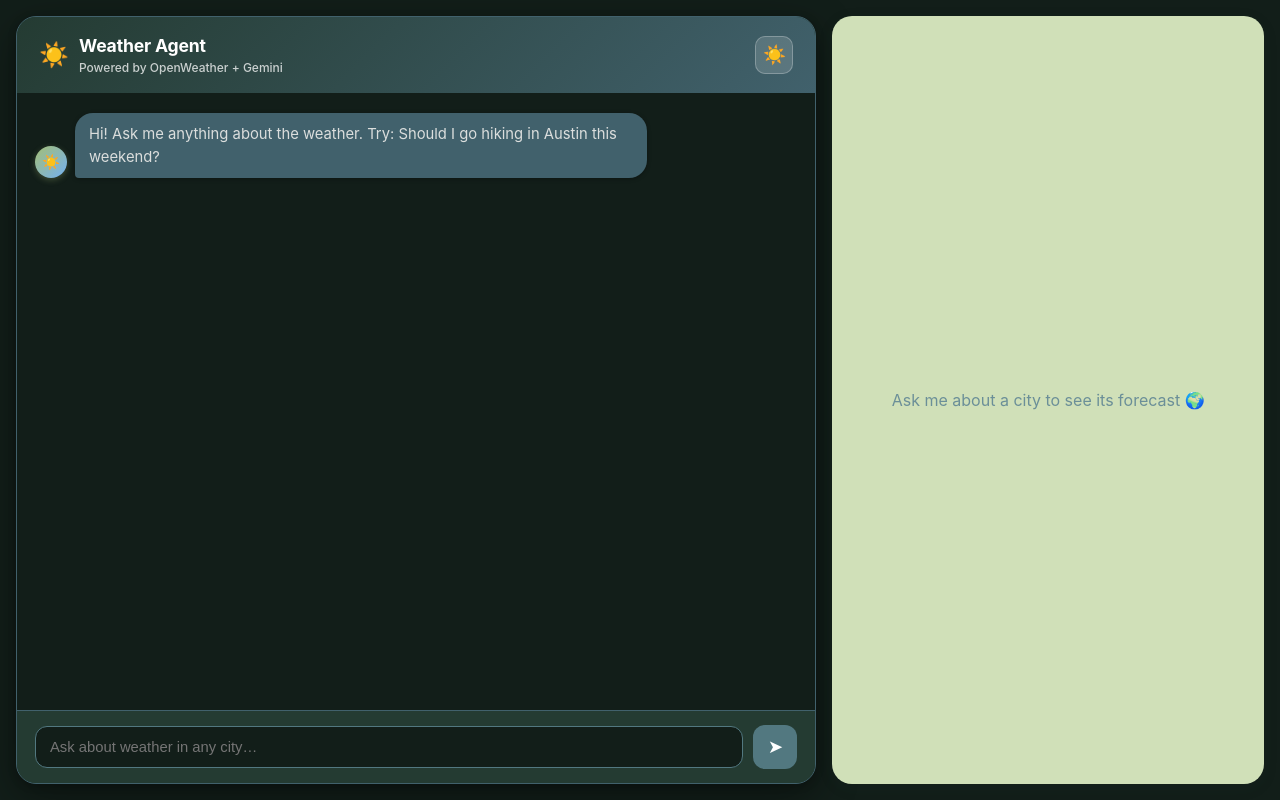
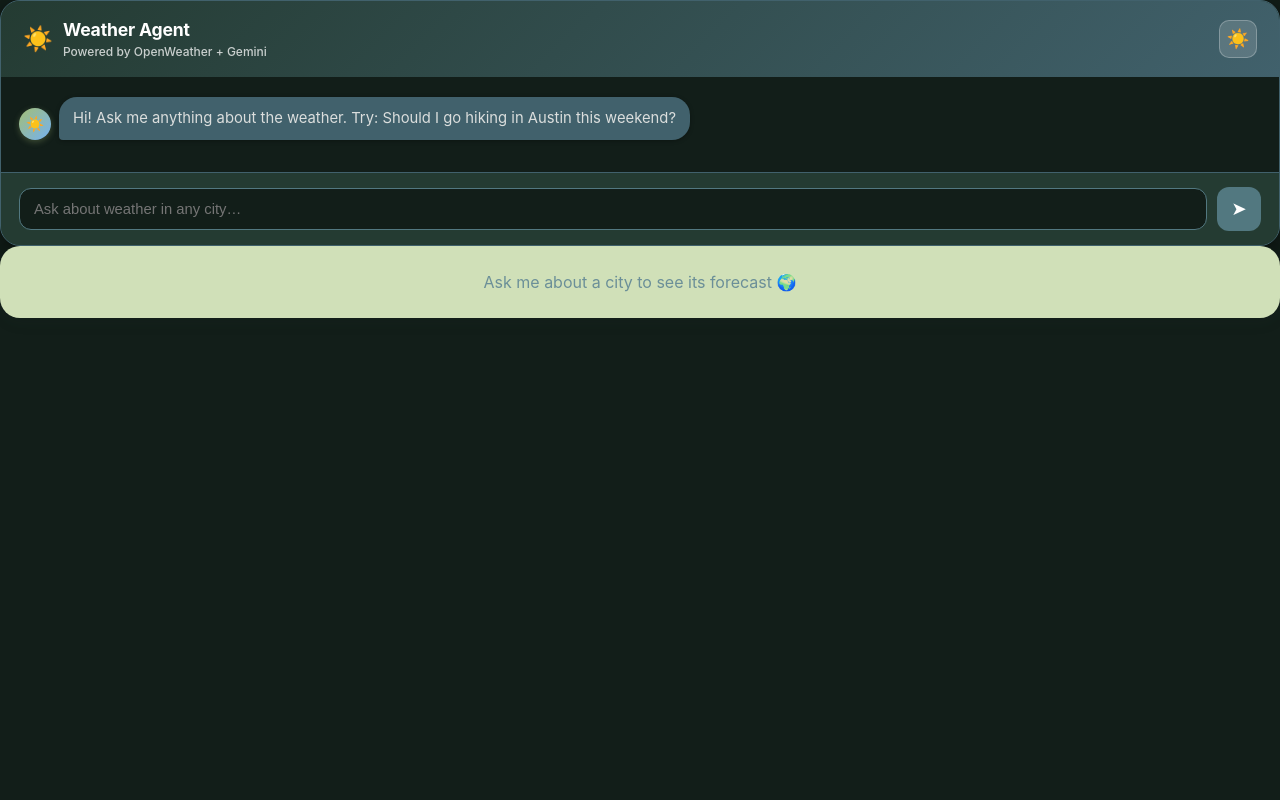
Before and after one commit to coconath0/openweather-agent, a React (Vite) app in the folder frontend/: page / in a window 1280 px wide. Built offline with nearby package versions, Linux system fonts and the light colour scheme.

Commit message:
feat: add 5-day weather forecast display and improve temperature unit toggle

```diff
--- a/frontend/src/App.jsx
+++ b/frontend/src/App.jsx
@@ -178,11 +178,52 @@ function MessageBubble({ role, content, theme }) {
   )
 }
 
+function ForecastList({ forecast, displayTemp }) {
+  return (
+    <div style={{ display: 'flex', flexDirection: 'column', gap: 6 }}>
+      {forecast.map((day) => (
+        <div
+          key={day.date}
+          style={{
+            display: 'flex',
+            alignItems: 'center',
+            justifyContent: 'space-between',
+            padding: '8px 12px',
+            backgroundColor: 'var(--white)',
+            borderRadius: 10,
+            boxShadow: '0 1px 3px rgba(36,59,50,0.04)',
+          }}
+        >
+          <span style={{ fontSize: '0.85rem', color: 'var(--teal-700)', fontWeight: 500, width: 40 }}>
+            {new Date(day.date + 'T00:00:00').toLocaleDateString('en-US', { weekday: 'short' })}
+          </span>
+          <span style={{ fontSize: '1.2rem' }}>{getWeatherEmoji(day.description)}</span>
+          <span style={{ fontSize: '0.85rem', fontWeight: 600, color: 'var(--green-800)' }}>
+            {displayTemp(day.high)}°
+          </span>
+        </div>
+      ))}
+    </div>
+  )
+}
+
 function WeatherPanel({ weatherData, loading }) {
   const [useFahrenheit, setUseFahrenheit] = useState(false)
+  const [swiped, setSwiped] = useState(false)
+  const swiperRef = useRef(null)
   const toF = (c) => c * 9 / 5 + 32
   const displayTemp = (c) => Math.round(useFahrenheit ? toF(c) : c)
   const unit = useFahrenheit ? '°F' : '°C'
+
+  // Reset carousel position when a new city loads
+  useEffect(() => {
+    setSwiped(false)
+    if (swiperRef.current) swiperRef.current.scrollLeft = 0
+  }, [weatherData])
+
+  const handleScroll = () => {
+    if (swiperRef.current && swiperRef.current.scrollLeft > 10) setSwiped(true)
+  }
 
   if (loading) {
     return (
@@ -223,14 +264,9 @@ function WeatherPanel({ weatherData, loading }) {
   }
 
   const { city, country, temperature, description, humidity, windSpeed, forecast } = weatherData
+  const hasForecast = forecast && forecast.length > 0
 
-  return (
-    <div style={{ display: 'flex', flexDirection: 'column', gap: 20, height: '100%' }}>
-      {/* City header + unit toggle */}
-      <div style={{ textAlign: 'center' }}>
-        <h2 style={{ margin: 0, fontSize: '1.4rem', fontWeight: 700, color: 'var(--green-800)' }}>
-          {city}{country ? `, ${country}` : ''}
-        </h2>
+  const unitToggle = (
     <div style={{ marginTop: 8, display: 'flex', justifyContent: 'center', gap: 0 }}>
       <button
         onClick={() => setUseFahrenheit(false)}
@@ -260,9 +296,23 @@ function WeatherPanel({ weatherData, loading }) {
         }}
       >°F</button>
     </div>
+  )
+
+  return (
+    <div style={{ position: 'relative', height: '100%' }}>
+      <div className="weather-swiper" ref={swiperRef} onScroll={handleScroll}>
+
+        {/* ── Slide 1: current conditions ── */}
+        <div className="weather-slide">
+          {/* City + unit toggle */}
+          <div style={{ textAlign: 'center' }}>
+            <h2 style={{ margin: 0, fontSize: '1.4rem', fontWeight: 700, color: 'var(--green-800)' }}>
+              {city}{country ? `, ${country}` : ''}
+            </h2>
+            {unitToggle}
           </div>
 
-      {/* Current temperature */}
+          {/* Temperature */}
           <div style={{ textAlign: 'center' }}>
             <span style={{ fontSize: '3rem' }}>{getWeatherEmoji(description)}</span>
             <div style={{ fontSize: '2.8rem', fontWeight: 700, color: 'var(--green-800)', lineHeight: 1.1 }}>
@@ -294,36 +344,32 @@ function WeatherPanel({ weatherData, loading }) {
             </div>
           </div>
 
-      {/* 5-day forecast */}
-      {forecast && forecast.length > 0 && (
-        <div style={{ flex: 1, overflow: 'auto' }}>
+          {/* Forecast inline — desktop only */}
+          {hasForecast && (
+            <div className="forecast-desktop" style={{ flex: 1, overflow: 'auto' }}>
               <h3 style={{ margin: '0 0 10px', fontSize: '0.85rem', fontWeight: 600, color: 'var(--teal-500)', textTransform: 'uppercase', letterSpacing: '0.05em' }}>
                 5-Day Forecast
               </h3>
-          <div style={{ display: 'flex', flexDirection: 'column', gap: 6 }}>
-            {forecast.map((day) => (
-              <div
-                key={day.date}
-                style={{
-                  display: 'flex',
-                  alignItems: 'center',
-                  justifyContent: 'space-between',
-                  padding: '8px 12px',
-                  backgroundColor: 'var(--white)',
-                  borderRadius: 10,
-                  boxShadow: '0 1px 3px rgba(36,59,50,0.04)',
-                }}
-              >
-                <span style={{ fontSize: '0.85rem', color: 'var(--teal-700)', fontWeight: 500, width: 40 }}>
-                  {new Date(day.date + 'T00:00:00').toLocaleDateString('en-US', { weekday: 'short' })}
-                </span>
-                <span style={{ fontSize: '1.2rem' }}>{getWeatherEmoji(day.description)}</span>
-                <span style={{ fontSize: '0.85rem', fontWeight: 600, color: 'var(--green-800)' }}>
-                  {displayTemp(day.high)}°
-                </span>
+              <ForecastList forecast={forecast} displayTemp={displayTemp} />
             </div>
-            ))}
+          )}
         </div>
+
+        {/* ── Slide 2: 5-day forecast — mobile only ── */}
+        {hasForecast && (
+          <div className="weather-slide forecast-slide">
+            <h3 style={{ margin: '0 0 12px', fontSize: '0.85rem', fontWeight: 600, color: 'var(--teal-500)', textTransform: 'uppercase', letterSpacing: '0.05em' }}>
+              5-Day Forecast
+            </h3>
+            <ForecastList forecast={forecast} displayTemp={displayTemp} />
+          </div>
+        )}
+      </div>
+
+      {/* Swipe hint — mobile only, disappears after first swipe */}
+      {hasForecast && !swiped && (
+        <div className="swipe-hint" aria-hidden="true">
+          5-day &rsaquo;
         </div>
       )}
     </div>
@@ -450,24 +496,13 @@ function App() {
 
   return (
     <div
+      className="app-root"
+      style={{ backgroundColor: theme.pageBg }}
+    >
+      {/* ---- left / top: chat card ---- */}
+      <div
+        className="chat-card"
         style={{
-        height: '100vh',
-        display: 'flex',
-        alignItems: 'center',
-        justifyContent: 'center',
-        padding: 16,
-        gap: 16,
-        backgroundColor: theme.pageBg,
-        transition: 'background-color 0.3s',
-      }}
-    >
-      {/* ---- left column: chat card (65%) ---- */}
-      <div
-        style={{
-          width: '65%',
-          maxWidth: 860,
-          height: '100%',
-          maxHeight: 940,
           backgroundColor: theme.cardBg,
           borderRadius: 20,
           boxShadow: theme.cardShadow,
@@ -619,17 +654,13 @@ function App() {
         </footer>
       </div>
 
-      {/* ---- right column: weather panel (35%) ---- */}
+      {/* ---- right / bottom: weather panel ---- */}
       <div
+        className="weather-card"
         style={{
-          width: '35%',
-          height: '100%',
-          maxHeight: 940,
           backgroundColor: 'var(--sage-300)',
           borderRadius: 20,
           boxShadow: '0 4px 16px rgba(36,59,50,0.08)',
-          padding: 24,
-          overflow: 'auto',
         }}
       >
         <WeatherPanel weatherData={weatherData} loading={weatherLoading} />
```
Lines whose indentation alone changed are shown as unchanged.
